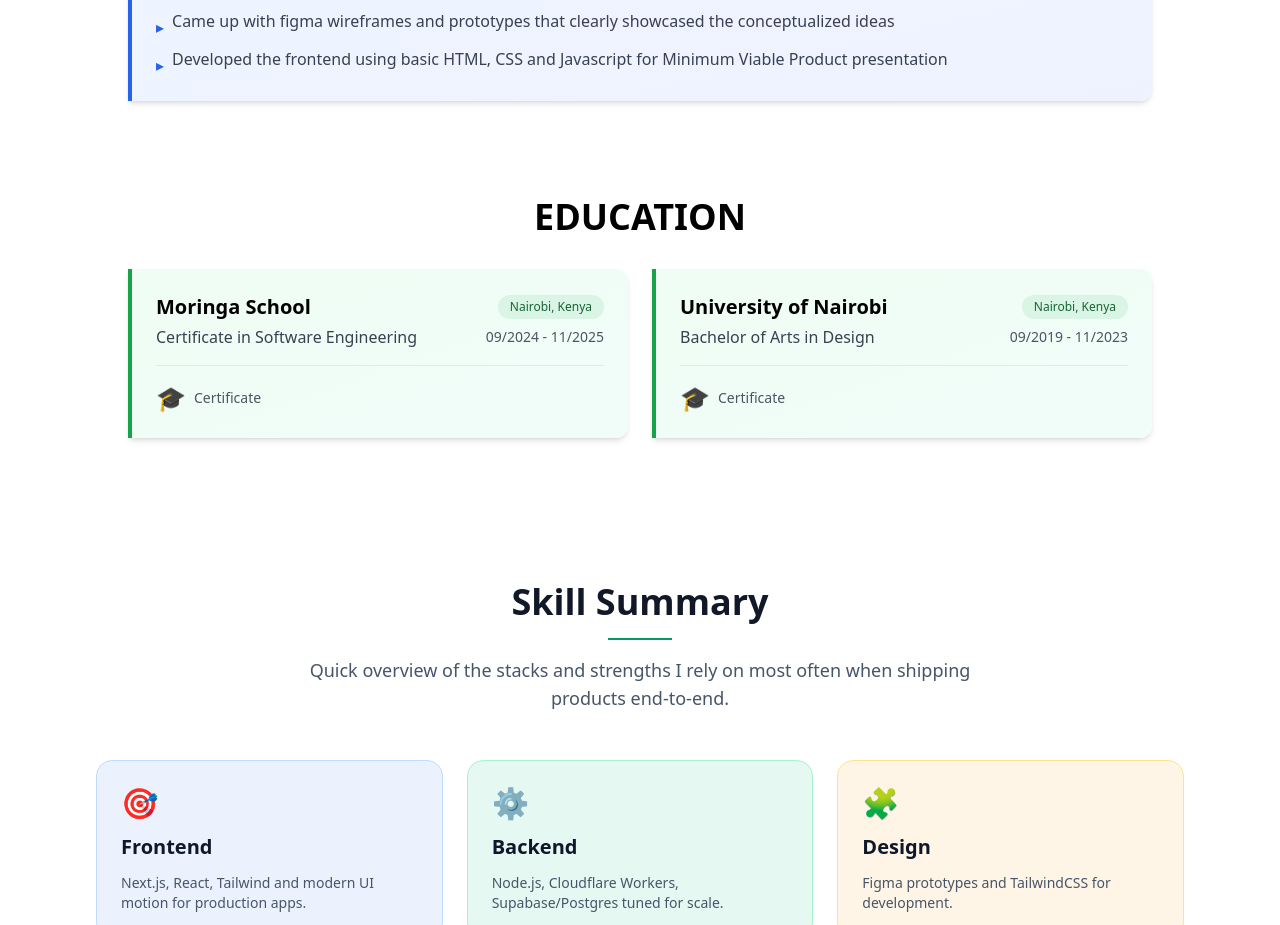
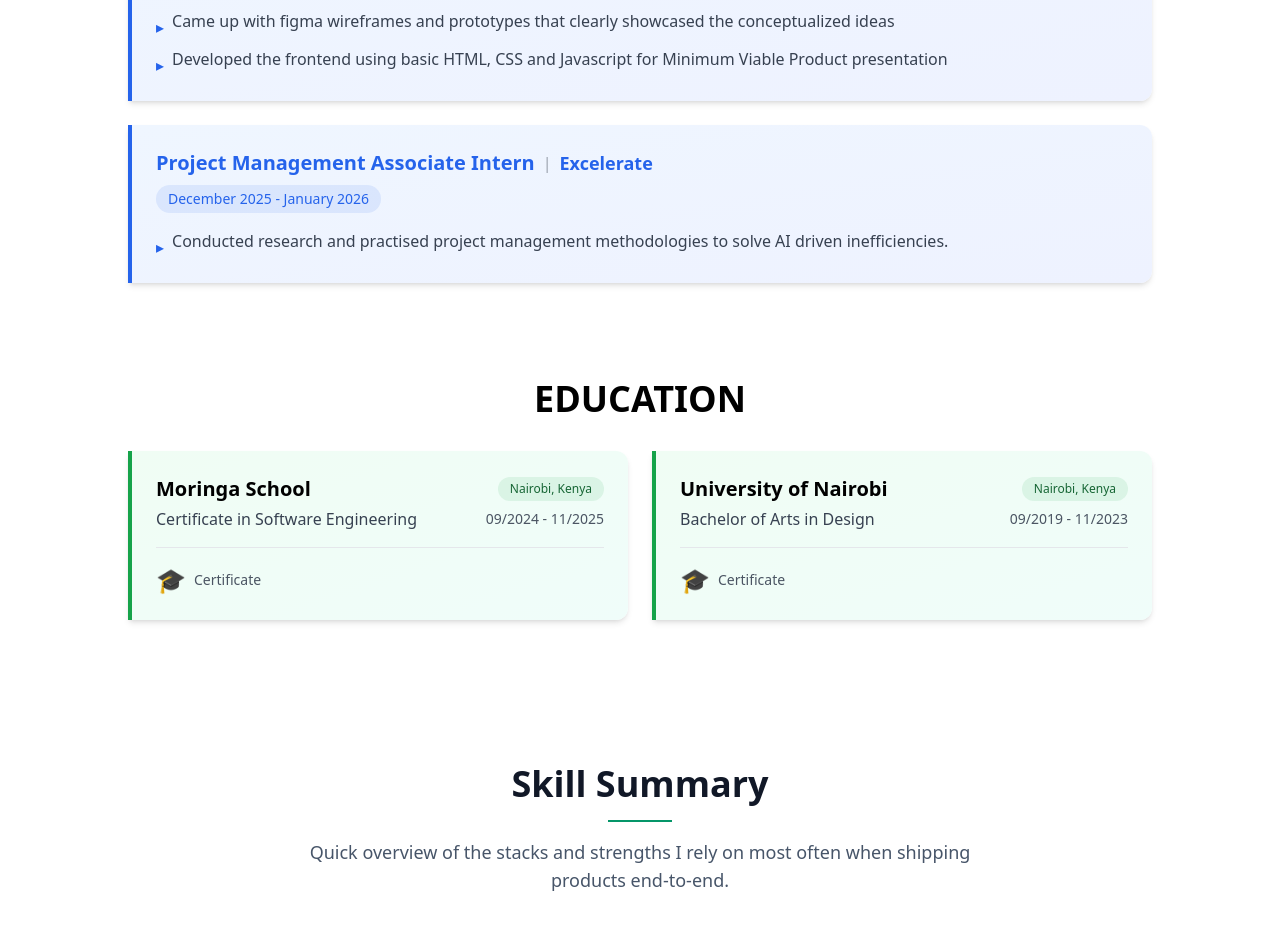
Before and after one commit to Stacy-JoyM/newportfolio, a Next.js app: page / in a window 1280 px wide. Shown: the part 3980-4905 px from the top of the page. Built offline with nearby package versions, Linux system fonts and the light colour scheme; a web font is replaced by a local one.

Commit message:
Add work experience

```diff
--- a/components/WorkExperience.tsx
+++ b/components/WorkExperience.tsx
@@ -13,6 +13,14 @@ const experiences = [
       'Developed the frontend using basic HTML, CSS and Javascript for Minimum Viable Product presentation',
     ],
   },
+  {
+    title: 'Project Management Associate Intern',
+    company: 'Excelerate',
+    period: 'December 2025 - January 2026',
+    achievements: [
+      'Conducted research and practised project management methodologies to solve AI driven inefficiencies.'
+    ],
+  }
 ]
 
 export default function WorkExperience() {
```
